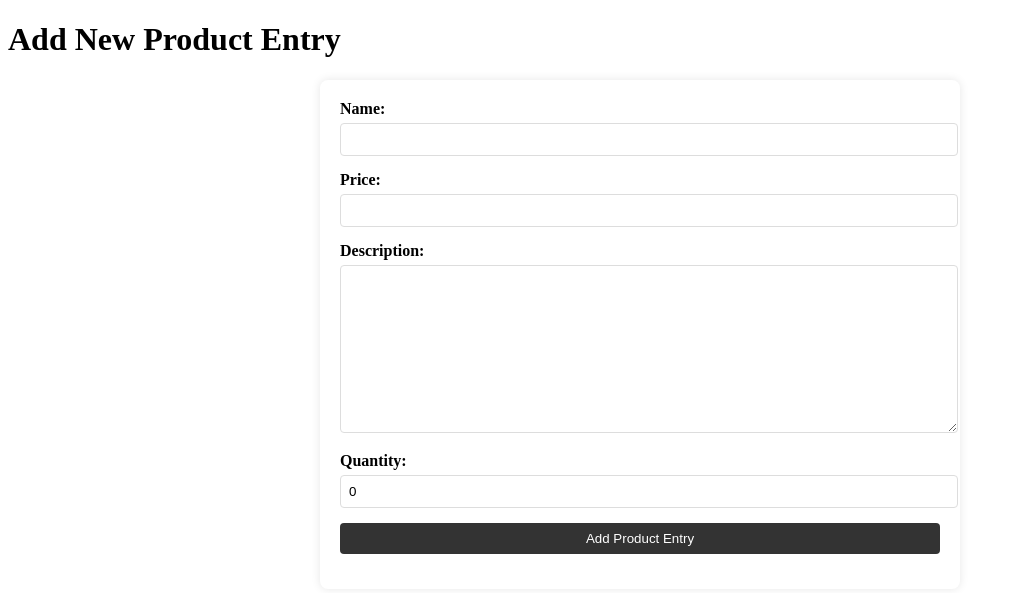
After one commit to almerazka/azkavogue, a Django app: page /create-product-entry in a window 1280 px wide. The commit adds this page. Shown: the top 593 px of the page, without its empty margins (0-1013 px from the left). Run offline with Django 5.2, Linux system fonts and the light colour scheme.

Commit message:
Finish Task 3

```diff
--- a/azkavogue/settings.py
+++ b/azkavogue/settings.py
@@ -55,7 +55,7 @@ ROOT_URLCONF = 'azkavogue.urls'
 TEMPLATES = [
     {
         'BACKEND': 'django.template.backends.django.DjangoTemplates',
-        'DIRS': [],
+        'DIRS': [BASE_DIR / 'templates'],
         'APP_DIRS': True,
         'OPTIONS': {
             'context_processors': [
--- /dev/null
+++ b/main/forms.py
@@ -0,0 +1,7 @@
+from django.forms import ModelForm
+from main.models import Product
+
+class ProductEntryForm(ModelForm):
+    class Meta:
+        model = Product
+        fields = ["name", "price", "description", "quantity"]
--- a/main/models.py
+++ b/main/models.py
@@ -1,6 +1,8 @@
+import uuid  # tambahkan baris ini di paling atas
 from django.db import models
 
 class Product(models.Model):
+    id = models.UUIDField(primary_key=True, default=uuid.uuid4, editable=False)  # tambahkan baris ini
     name = models.CharField(max_length=255) #menyimpan nama produk
     price = models.IntegerField() #menyimpan harga produk
     description = models.TextField() #menyimpan deskripsi produk
--- /dev/null
+++ b/main/templates/create_product_entry.html
@@ -0,0 +1,79 @@
+<!DOCTYPE html>
+<html lang="en">
+<head>
+    <meta charset="UTF-8">
+    <meta name="viewport" content="width=device-width, initial-scale=1.0">
+    <title>Add New Product Entry</title>
+    <style>
+        .form-container {
+            max-width: 600px;
+            margin: 0 auto;
+            padding: 20px;
+            background-color: #fff;
+            border-radius: 8px;
+            box-shadow: 0 0 10px rgba(0,0,0,0.1);
+        }
+
+        .form-group {
+            margin-bottom: 15px;
+        }
+
+        .form-group label {
+            display: block;
+            margin-bottom: 5px;
+            font-weight: bold;
+        }
+
+        .form-group input, .form-group textarea {
+            width: 100%;
+            padding: 8px;
+            border-radius: 4px;
+            border: 1px solid #ddd;
+        }
+
+        .form-group input[type="submit"] {
+            background-color: #333;
+            color: #fff;
+            border: none;
+            cursor: pointer;
+        }
+
+        .form-group input[type="submit"]:hover {
+            background-color: #555;
+        }
+    </style>
+</head>
+<body>
+    <h1>Add New Product Entry</h1>
+
+    <form method="POST">
+        {% csrf_token %}
+        <div class="form-container">
+            {{ form.non_field_errors }}
+            <div class="form-group">
+                {{ form.name.label_tag }}
+                {{ form.name }}
+                {{ form.name.errors }}
+            </div>
+            <div class="form-group">
+                {{ form.price.label_tag }}
+                {{ form.price }}
+                {{ form.price.errors }}
+            </div>
+            <div class="form-group">
+                {{ form.description.label_tag }}
+                {{ form.description }}
+                {{ form.description.errors }}
+            </div>
+            <div class="form-group">
+                {{ form.quantity.label_tag }}
+                {{ form.quantity }}
+                {{ form.quantity.errors }}
+            </div>
+            <div class="form-group">
+                <input type="submit" value="Add Product Entry" class="submit-button"/>
+            </div>
+        </div>
+    </form>
+</body>
+</html>
--- a/main/urls.py
+++ b/main/urls.py
@@ -1,9 +1,14 @@
 from django.urls import path
-from main.views import show_main
+from main.views import show_main, create_product_entry, show_xml, show_json, show_xml_by_id, show_json_by_id
 
 app_name = 'main'
 
 # Menghubungkan root URL ('') dengan fungsi show_main di views.py
 urlpatterns = [
     path('', show_main, name='show_main'),
+    path('create-product-entry', create_product_entry, name='create_product_entry'),
+    path('xml/', show_xml, name='show_xml'),
+    path('json/', show_json, name='show_json'),
+    path('xml/<str:id>/', show_xml_by_id, name='show_xml_by_id'),
+    path('json/<str:id>/', show_json_by_id, name='show_json_by_id'),
 ]
--- a/main/views.py
+++ b/main/views.py
@@ -1,33 +1,47 @@
-from django.shortcuts import render
+from django.shortcuts import render, redirect   # Tambahkan import redirect di baris ini
+from main.forms import ProductEntryForm
+from main.models import Product
+from django.http import HttpResponse
+from django.core import serializers
 
 # Ini adalah fungsi yang akan dipanggil setiap kali pengguna mengakses halaman tertentu (misalnya /main/)
 def show_main(request):
     products = [
         {
             'name': 'Leather Jacket',
-            'price': 250.000,
+            'price': 250000,
             'description': 'A classic leather jacket that combines style and comfort.',
             'quantity': 30,
         },
         {
             'name': 'Jeans Jacket',
-            'price': 140.000,
+            'price': 140000,
             'description': 'A trendy jeans jacket for a casual yet stylish look.',
             'quantity': 50,
         },
         {
             'name': 'Corduroy Pants',
-            'price': 80.000,
+            'price': 80000,
             'description': 'Comfortable and durable corduroy pants for a sophisticated appearance.',
             'quantity': 40,
         },
         {
             'name': 'Graphic T-Shirt',
-            'price': 45.000,
+            'price': 45000,
             'description': 'A cool graphic t-shirt to express your unique style.',
             'quantity': 100,
         }
     ]
+
+    product_entries = Product.objects.all()
+
+    for items in product_entries:
+        products.append({
+            'name': items.name,
+            'price': items.price,
+            'description': items.description,
+            'quantity': items.quantity,
+        })
 
     context = {
         'name': 'Muhammad Almerazka Yocendra',
@@ -40,3 +54,29 @@ def show_main(request):
 
 # Fungsi ini menggabungkan context dengan template HTML (main.html) dan mengirimkannya sebagai respon kepada pengguna.
     return render(request, "main.html", context)
+
+def create_product_entry(request):
+    form = ProductEntryForm(request.POST or None)
+
+    if form.is_valid() and request.method == "POST":
+        form.save()
+        return redirect('main:show_main')
+
+    context = {'form': form}
+    return render(request, 'create_product_entry.html', context)
+
+def show_xml(request):
+    data = Product.objects.all()
+    return HttpResponse(serializers.serialize("xml", data), content_type="application/xml")
+
+def show_json(request):
+    data = Product.objects.all()
+    return HttpResponse(serializers.serialize("json", data), content_type="application/json")
+
+def show_xml_by_id(request, id):
+    data = Product.objects.filter(pk=id)
+    return HttpResponse(serializers.serialize("xml", data), content_type="application/xml")
+
+def show_json_by_id(request, id):
+    data = Product.objects.filter(pk=id)
+    return HttpResponse(serializers.serialize("json", data), content_type="application/json")
```
Also changed, not shown: main/templates/main.html (+39 -13 lines), templates/base.html (added, +13 -0 lines), main/migrations/0003_alter_product_id.py (added).
